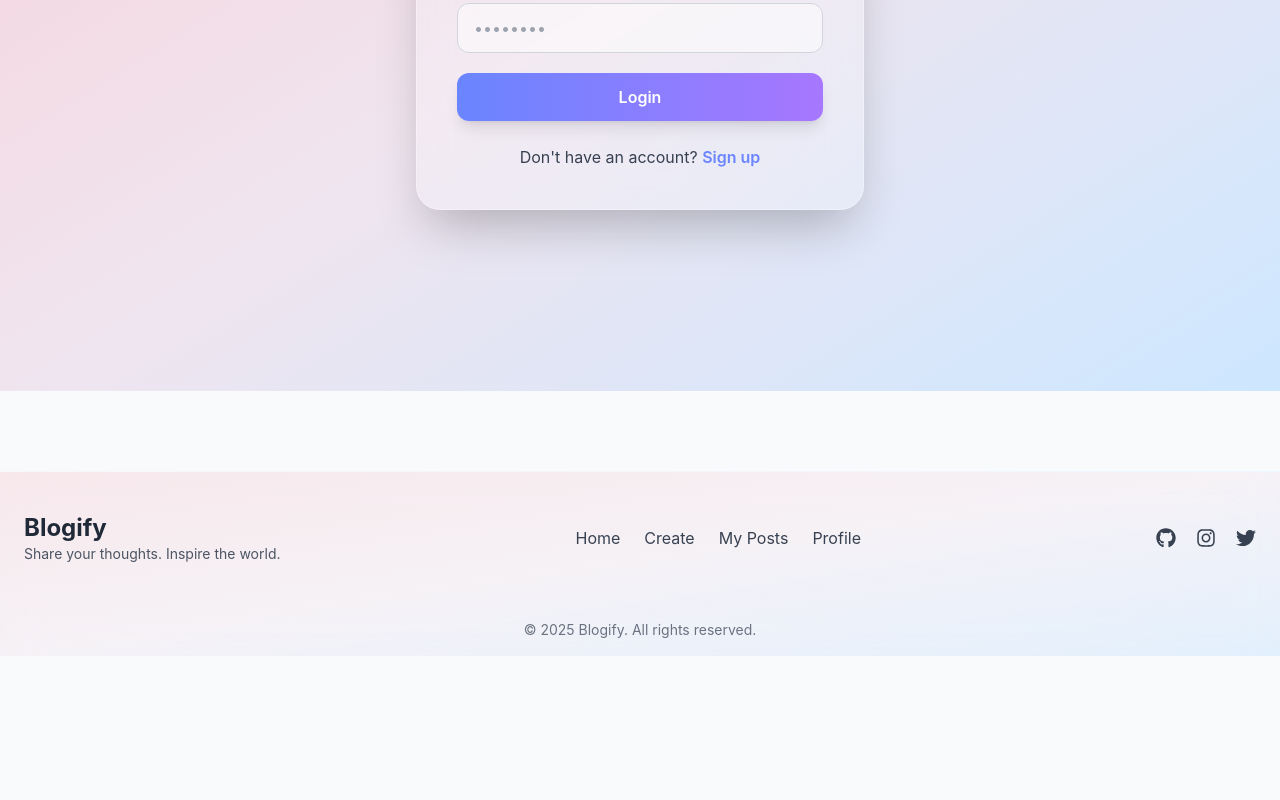
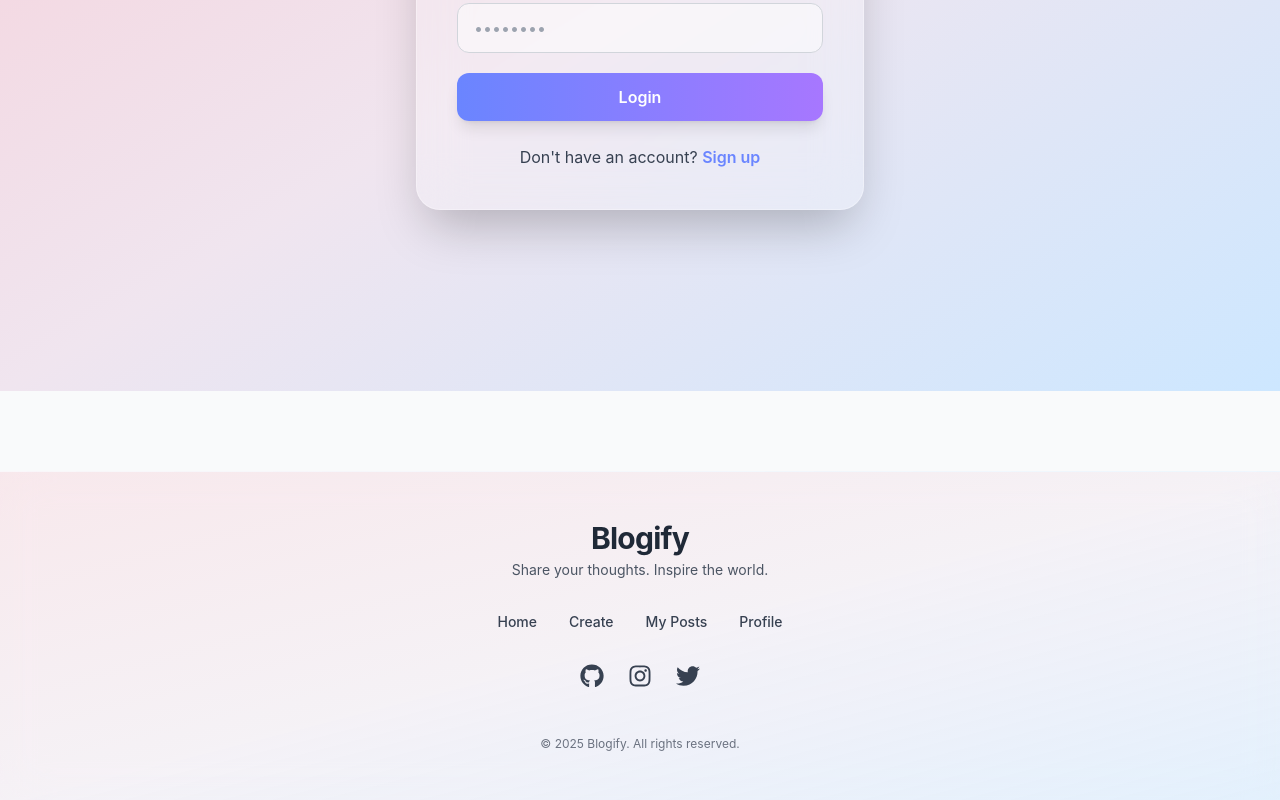
Before and after one commit to milankalkani/Blogify-Frontend, a React (Create React App) app: page /login in a window 1280 px wide. Shown: the part 409-1209 px from the top of the page. Before the commit the page ends 1065 px from the top, so only its background shows below. Built offline with nearby package versions, Linux system fonts and the light colour scheme; no server answers.

Commit message:
Footer Update

```diff
--- a/src/components/Footer.jsx
+++ b/src/components/Footer.jsx
@@ -4,16 +4,16 @@ import { FaGithub, FaInstagram, FaTwitter } from "react-icons/fa";
 const Footer = () => {
   return (
     <footer className="mt-20 w-full bg-gradient-to-br from-[#F7CED7]/40 via-[#F0E5EF]/40 to-[#CDE7FF]/50 backdrop-blur-xl border-t border-white/40">
-            <div className="max-w-7xl mx-auto px-6 py-10 flex flex-col sm:flex-row justify-between items-center gap-6">
+      <div className="max-w-6xl mx-auto px-6 py-12 flex flex-col items-center gap-8">
 
         {/* Brand */}
-                <div className="text-center sm:text-left">
-                    <h2 className="text-2xl font-bold text-gray-800">Blogify</h2>
-                    <p className="text-gray-600 text-sm">Share your thoughts. Inspire the world.</p>
+        <div className="text-center">
+          <h2 className="text-3xl font-bold text-gray-800 tracking-tight">Blogify</h2>
+          <p className="text-gray-600 mt-1 text-sm">Share your thoughts. Inspire the world.</p>
         </div>
 
         {/* Links */}
-                <div className="flex gap-6 text-gray-700">
+        <div className="flex gap-8 text-gray-700 text-sm font-medium">
           <a href="/" className="hover:text-black transition">Home</a>
           <a href="/create" className="hover:text-black transition">Create</a>
           <a href="/myposts" className="hover:text-black transition">My Posts</a>
@@ -21,16 +21,17 @@ const Footer = () => {
         </div>
 
         {/* Social */}
-                <div className="flex gap-5 text-gray-700 text-xl">
+        <div className="flex gap-6 text-gray-700 text-2xl">
           <a href="#" className="hover:text-black transition"><FaGithub /></a>
           <a href="#" className="hover:text-black transition"><FaInstagram /></a>
           <a href="#" className="hover:text-black transition"><FaTwitter /></a>
         </div>
-            </div>
 
-            <p className="text-center py-4 text-gray-500 text-sm">
+        {/* Copyright */}
+        <p className="text-gray-500 text-xs mt-4">
           © {new Date().getFullYear()} Blogify. All rights reserved.
         </p>
+      </div>
     </footer>
   );
 };
```
Lines whose indentation alone changed are shown as unchanged.
